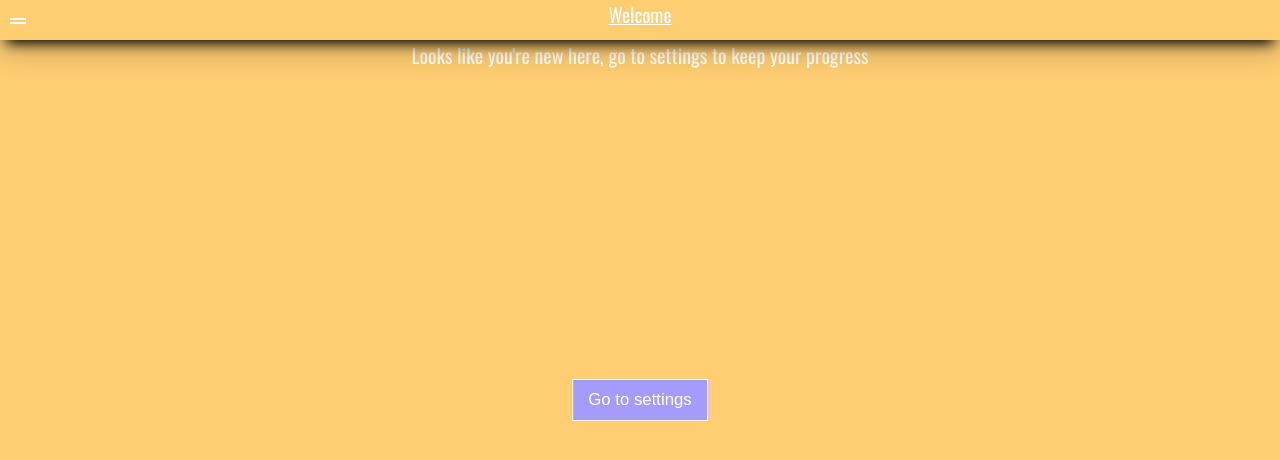
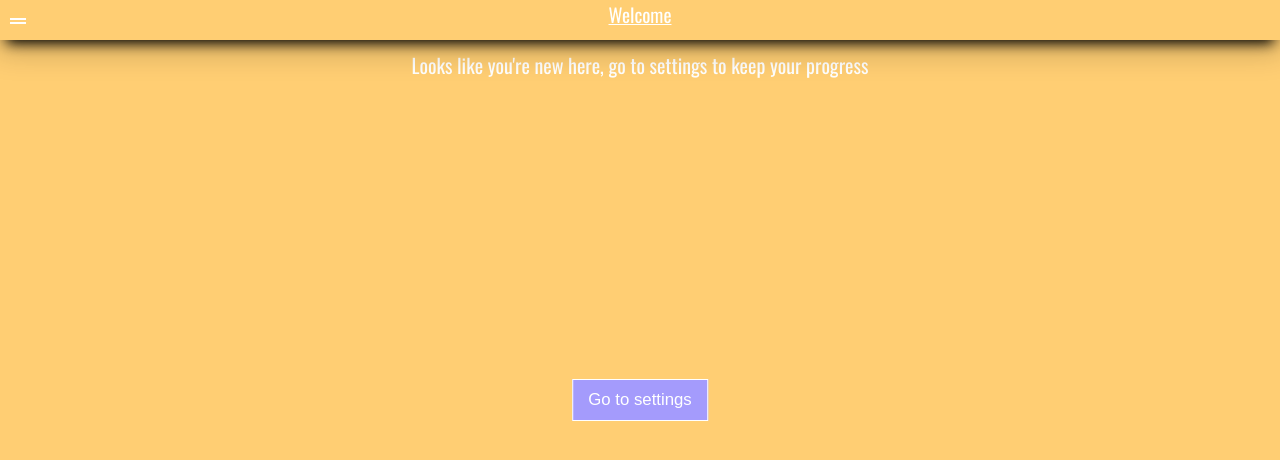
Before and after one commit to Muloversic/easy-learn-React-, a React (Create React App) app: page / in a window 1280 px wide. Shown: the top 460 px of the page. Built offline with nearby package versions, Linux system fonts and the light colour scheme.

Commit message:
changed margin

```diff
--- a/src/scss/index.scss
+++ b/src/scss/index.scss
@@ -18,7 +18,7 @@ body {
 }
 
 .main {
-    margin-top: 45px;
+    margin-top: 55px;
     padding: 0 10px;
 }
 
```
